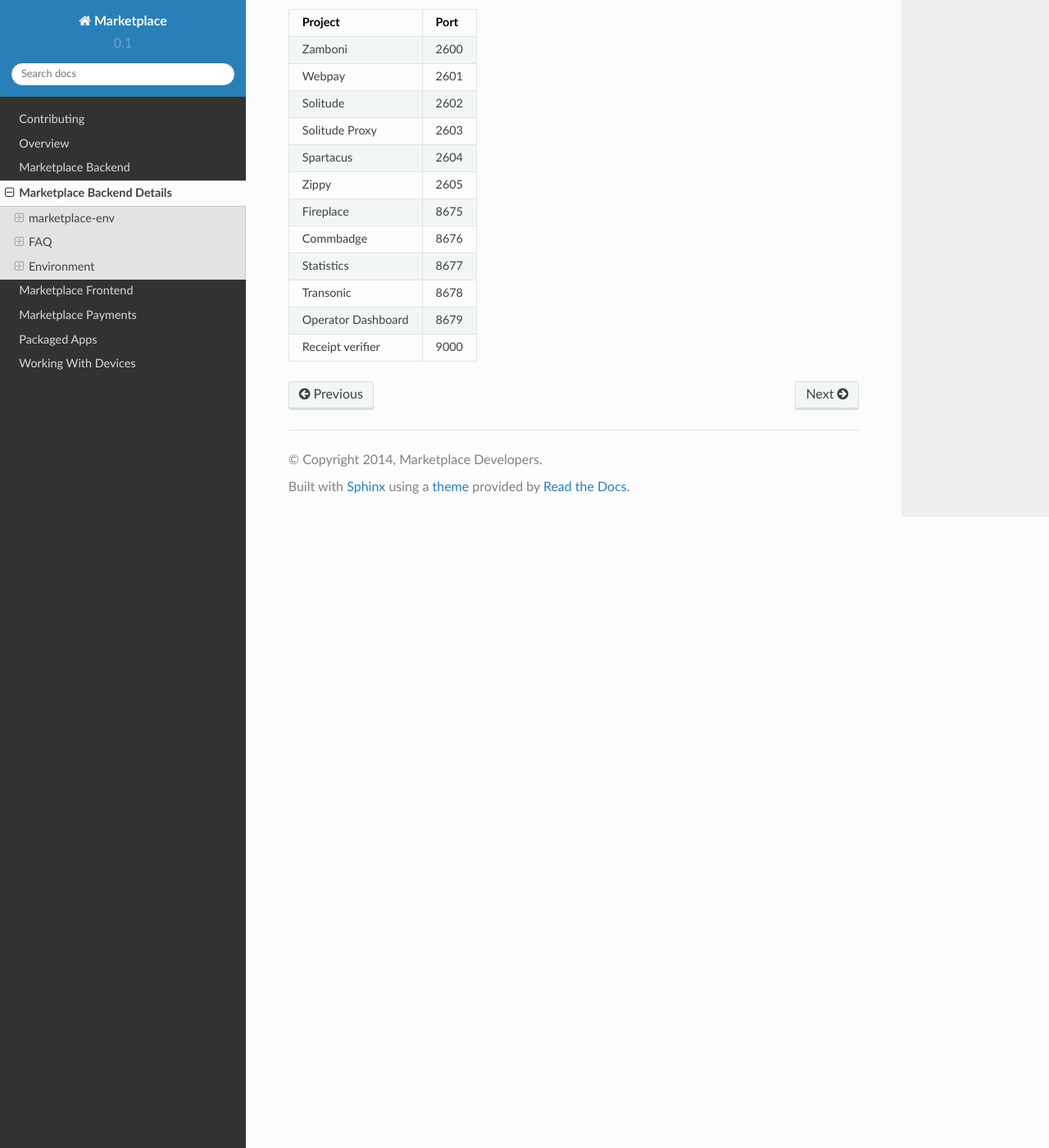
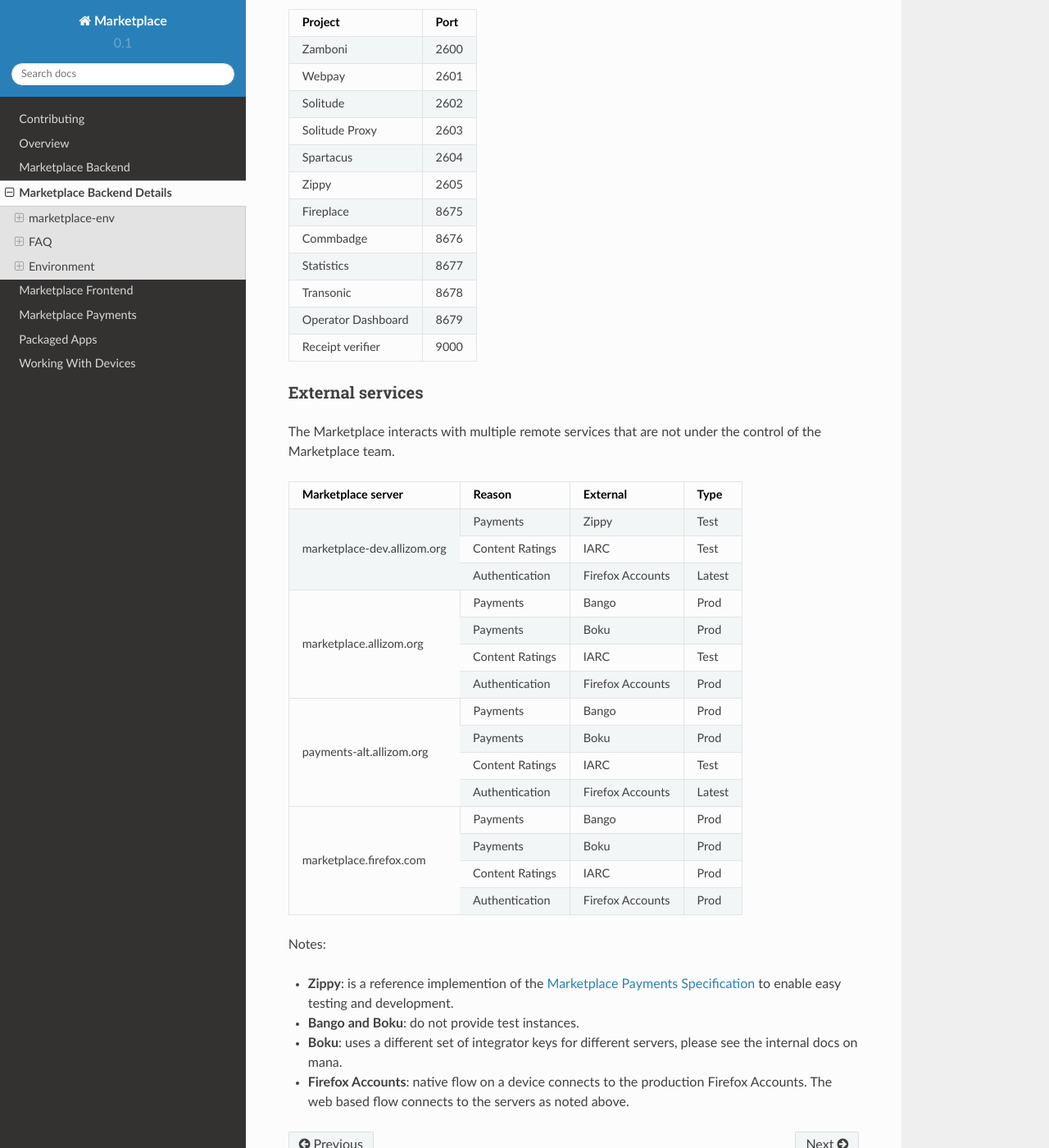
Before and after one commit to mozilla/marketplace-docs, a Sphinx documentation site: the page built from docs/topics/backend-details.rst, in a window 1280 px wide and 1400 px high, scrolled down 6802 px. Shown: the whole window at 82% size. Built offline with Sphinx 7.4.7 and the Read the Docs theme 2.0.0, drawn with Linux system fonts in a browser that asks for light colours.

Commit message:
document what talks to what

```diff
--- a/docs/topics/backend-details.rst
+++ b/docs/topics/backend-details.rst
@@ -326,3 +326,51 @@
 +---------------------+--------+
 | Receipt verifier    | 9000   |
 +---------------------+--------+
+
+External services
+~~~~~~~~~~~~~~~~~
+
+The Marketplace interacts with multiple remote services that are not under the
+control of the Marketplace team.
+
++-------------------------------+-----------------+------------------+-------------+
+| Marketplace server            | Reason          | External         | Type        |
++===============================+=================+==================+=============+
+| marketplace-dev.allizom.org   | Payments        | Zippy            | Test        |
+|                               +-----------------+------------------+-------------+
+|                               | Content Ratings | IARC             | Test        |
+|                               +-----------------+------------------+-------------+
+|                               | Authentication  | Firefox Accounts | Latest      |
++-------------------------------+-----------------+------------------+-------------+
+| marketplace.allizom.org       | Payments        | Bango            | Prod        |
+|                               +-----------------+------------------+-------------+
+|                               | Payments        | Boku             | Prod        |
+|                               +-----------------+------------------+-------------+
+|                               | Content Ratings | IARC             | Test        |
+|                               +-----------------+------------------+-------------+
+|                               | Authentication  | Firefox Accounts | Prod        |
++-------------------------------+-----------------+------------------+-------------+
+| payments-alt.allizom.org      | Payments        | Bango            | Prod        |
+|                               +-----------------+------------------+-------------+
+|                               | Payments        | Boku             | Prod        |
+|                               +-----------------+------------------+-------------+
+|                               | Content Ratings | IARC             | Test        |
+|                               +-----------------+------------------+-------------+
+|                               | Authentication  | Firefox Accounts | Latest      |
++-------------------------------+-----------------+------------------+-------------+
+| marketplace.firefox.com       | Payments        | Bango            | Prod        |
+|                               +-----------------+------------------+-------------+
+|                               | Payments        | Boku             | Prod        |
+|                               +-----------------+------------------+-------------+
+|                               | Content Ratings | IARC             | Prod        |
+|                               +-----------------+------------------+-------------+
+|                               | Authentication  | Firefox Accounts | Prod        |
++-------------------------------+-----------------+------------------+-------------+
+
+Notes:
+
+* **Zippy**: is a reference implemention of the `Marketplace Payments Specification <http://marketplace-payments-specification.readthedocs.org/en/latest/>`_ to enable easy testing and development.
+* **Bango and Boku**: do not provide test instances.
+* **Boku**: uses a different set of integrator keys for different servers, please see the internal docs on mana.
+* **Firefox Accounts**: native flow on a device connects to the production Firefox
+  Accounts. The web based flow connects to the servers as noted above.
```
